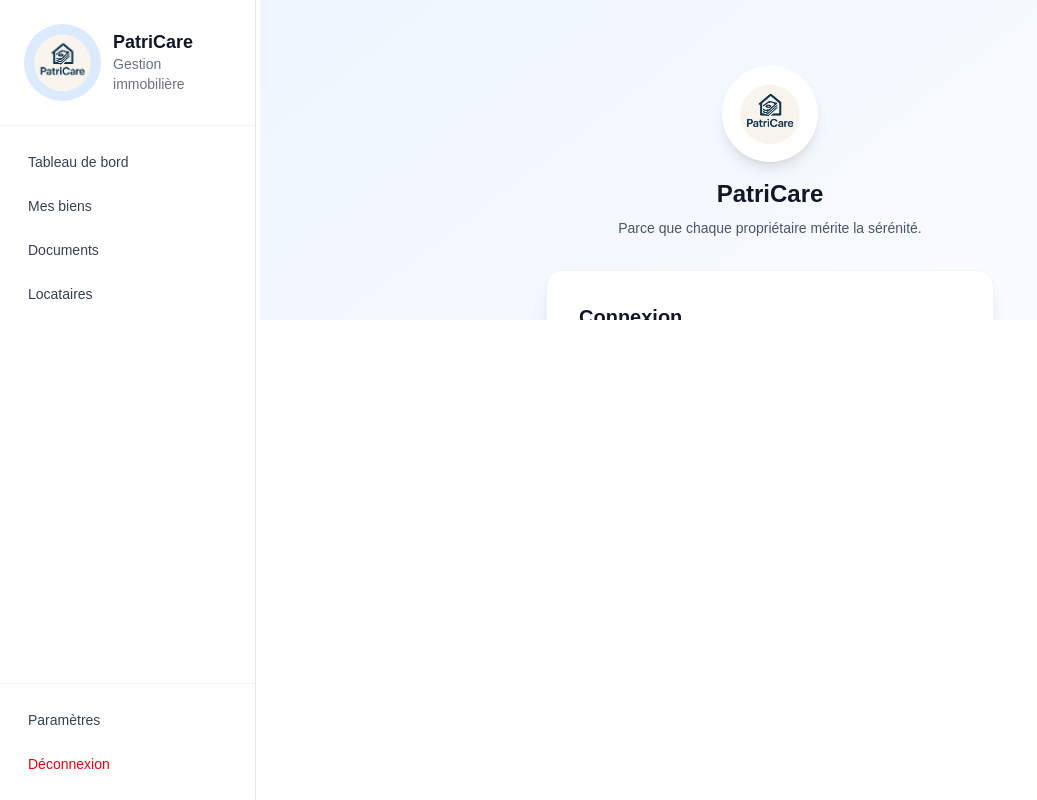
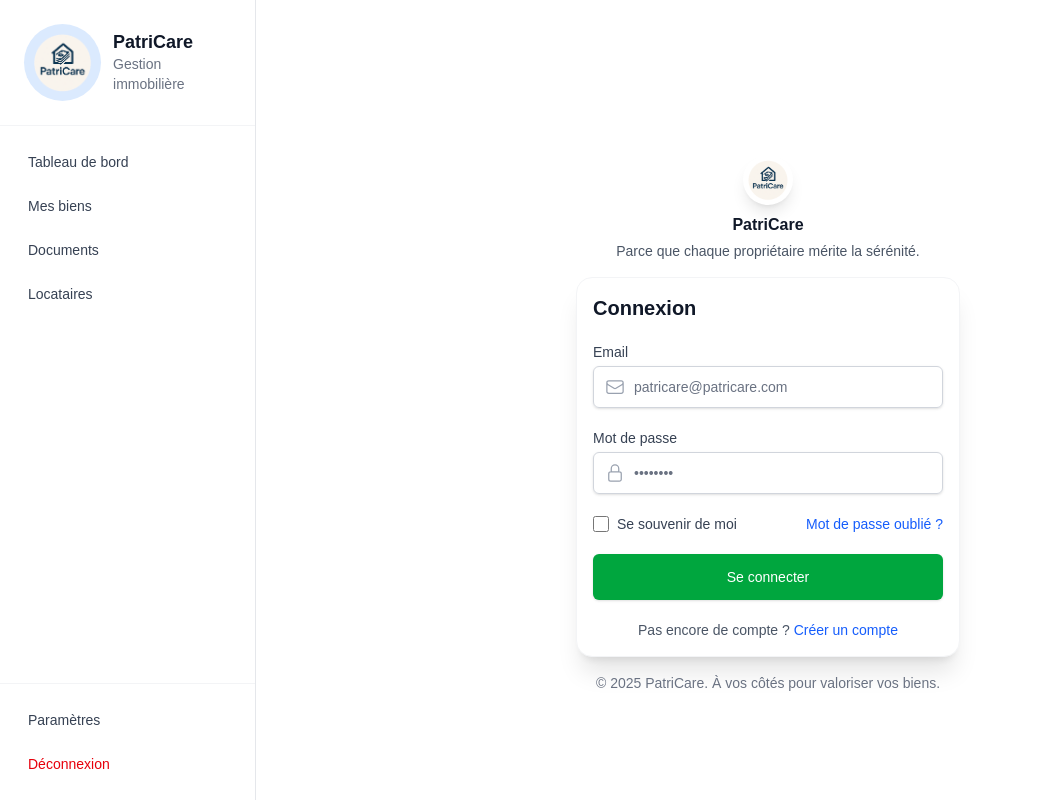
Before and after one commit to P3psHy/patricare, a Next.js app in the folder patricare-front/: page /login in a window 1280 px wide. Shown: the whole page, without its empty margins (0-1037 px from the left). Built offline with nearby package versions, Linux system fonts and the light colour scheme.

Commit message:
ajout de la login page

```diff
--- a/patricare-front/app/components/loginForm/LoginForm.tsx
+++ b/patricare-front/app/components/loginForm/LoginForm.tsx
@@ -2,6 +2,7 @@
 
 import React, { useState } from 'react';
 import Link from 'next/link';
+import { useRouter } from 'next/navigation';
 import { EnvelopeIcon, LockClosedIcon } from '@heroicons/react/24/outline';
 
 const LoginForm = () => {
@@ -9,10 +10,12 @@ const LoginForm = () => {
   const [password, setPassword] = useState('');
   const [rememberMe, setRememberMe] = useState(false);
 
+  const router = useRouter();
+
   const handleSubmit = (e: React.FormEvent) => {
     e.preventDefault();
-    // Logique de connexion ici
-    console.log({ email, password, rememberMe });
+
+    router.replace('/dashboard');
   };
 
   return (
--- a/patricare-front/app/layout.tsx
+++ b/patricare-front/app/layout.tsx
@@ -29,11 +29,11 @@ export default function RootLayout({
       <body
         className={`${geistSans.variable} ${geistMono.variable} antialiased`}
       >
-        <div className="container h-full max-h-full flex gap-1">
-          <div className="sidenav h-full">
+        <div className="w-full h-full max-h-full flex">
+          <div className="h-full flex-none">
             <Sidenav />
           </div>
-          <div className="h-full max-h-80 flex-1 overflow-y-auto">
+          <div className="flex-auto w-full max-h-screen p-6 overflow-y-auto">
             {children}
           </div>
         </div>
--- a/patricare-front/app/login/page.tsx
+++ b/patricare-front/app/login/page.tsx
@@ -6,28 +6,28 @@ import Logo from '../assets/logo.png';
 
 const LoginPage = () => {
   return (
-    <div className="min-h-screen flex items-center justify-center bg-gradient-to-br from-blue-50 to-white">
-      <div className="w-full max-w-md">
+    <div className="min-h-screen flex items-center justify-center">
+      <div className="w-full max-w-sm">
         {/* En-tête avec Logo et Slogan */}
-        <div className="text-center mb-8">
-          <div className="flex justify-center mb-4">
-            <div className="p-4 bg-white rounded-full shadow-lg">
-              <Image src={Logo} alt="PatriCare Logo" width={64} height={64} />
+        <div className="text-center mb-4">
+          <div className="flex justify-center mb-2">
+            <div className="p-1 bg-white rounded-full shadow-lg">
+              <Image src={Logo} alt="PatriCare Logo" width={42} height={42} />
             </div>
           </div>
-          <h2 className="text-2xl font-bold text-gray-900">PatriCare</h2>
-          <p className="mt-2 text-sm text-gray-600">
+          <h2 className="text-1xl font-bold text-gray-900">PatriCare</h2>
+          <p className="mt-1 text-sm text-gray-600">
             Parce que chaque propriétaire mérite la sérénité.
           </p>
         </div>
 
         {/* Formulaire de Connexion */}
-        <div className="bg-white p-8 rounded-2xl shadow-xl border border-gray-100">
+        <div className="bg-white p-4 rounded-2xl shadow-xl border border-gray-100">
           <LoginForm />
         </div>
 
         {/* Pied de page */}
-        <div className="mt-8 text-center text-sm text-gray-500">
+        <div className="mt-4 text-center text-sm text-gray-500">
           © 2025 PatriCare. À vos côtés pour valoriser vos biens.
         </div>
       </div>
```
